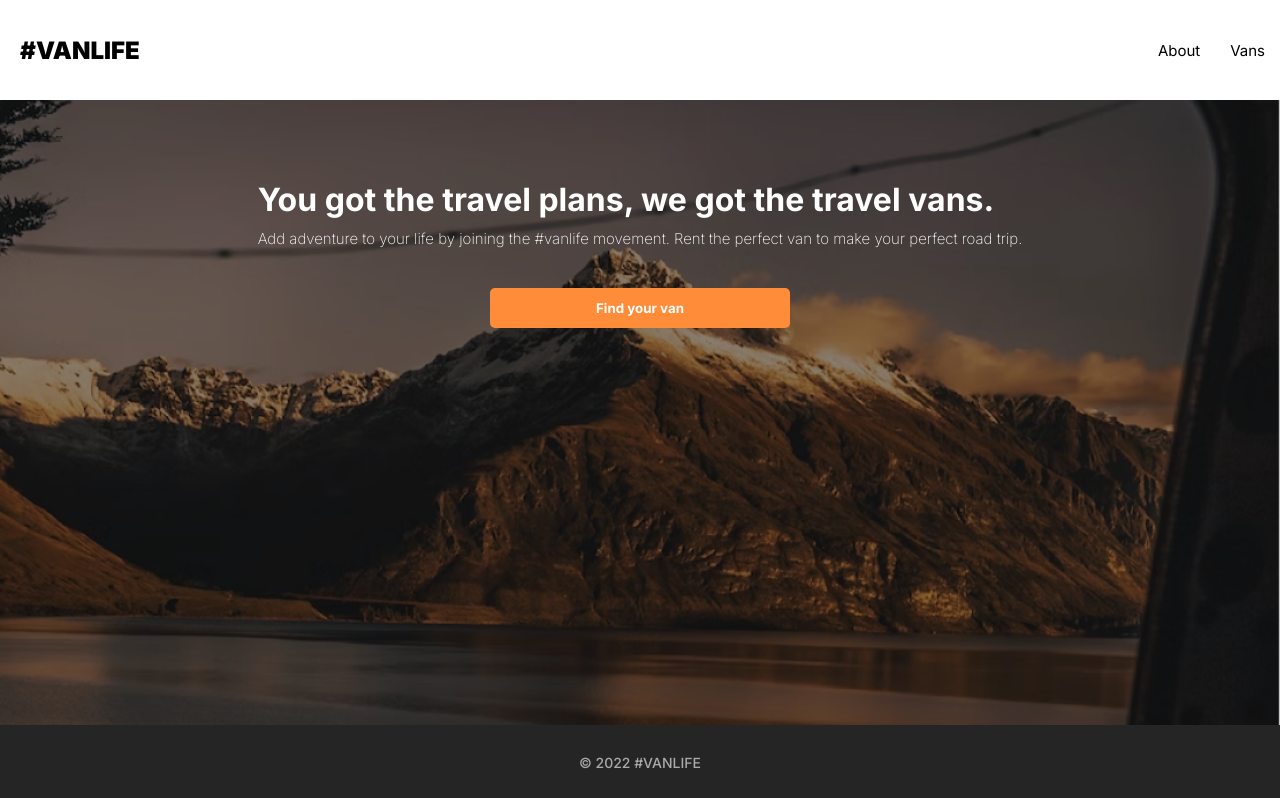
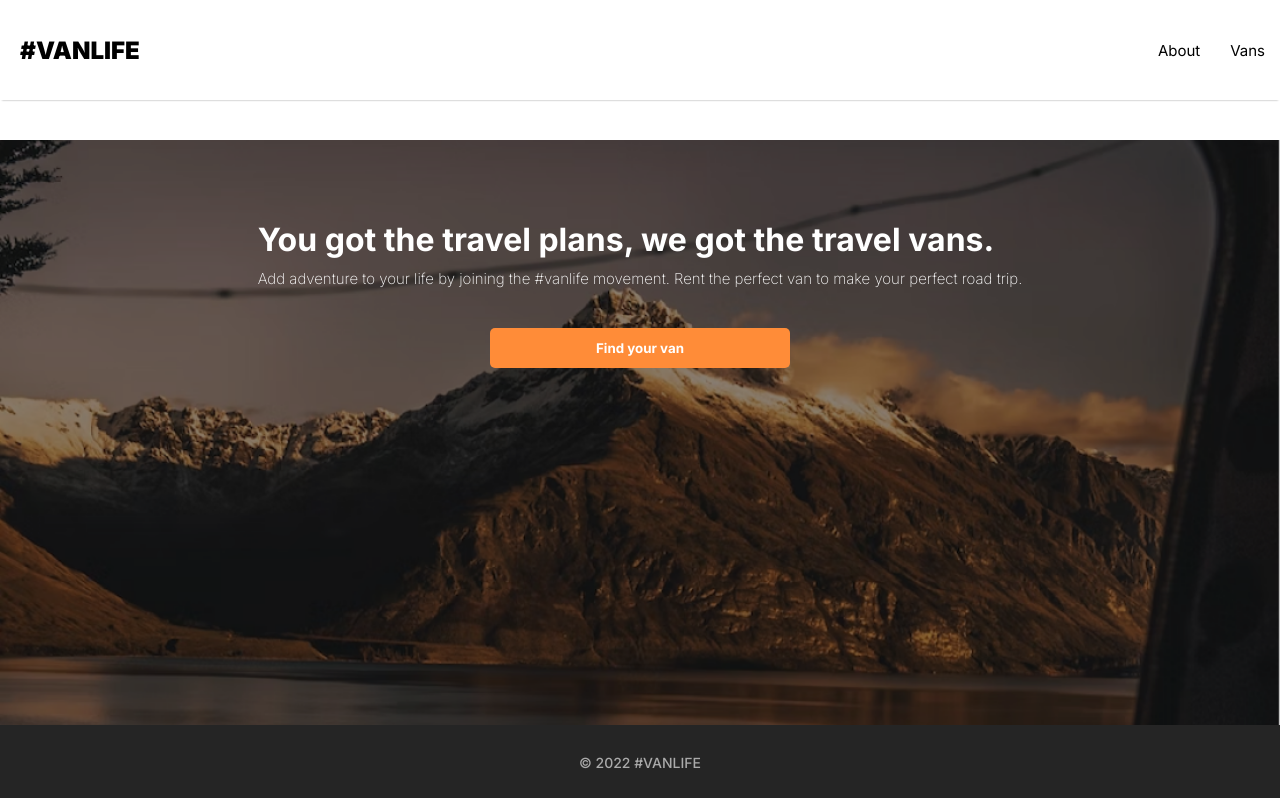
Before and after one commit to SimoMassaro52/VanLife, a React (Vite) app: page / in a window 1280 px wide. Shown: the top 798 px of the page. Built offline with nearby package versions, Linux system fonts and the light colour scheme; what miragejs would draw is missing.

Commit message:
added van detail page

```diff
--- a/src/App.css
+++ b/src/App.css
@@ -20,6 +20,7 @@ nav {
 	overflow: hidden;
 	z-index: 2;
 	background-color: white;
+	box-shadow: 0 2px 2px -2px rgba(0, 0, 0, 0.4);
 }
 
 .nav-logo {
@@ -47,7 +48,7 @@ nav {
 /* Home */
 
 main {
-	margin: 100px 0;
+	margin: 140px 0;
 }
 
 .home-hero {
```
Also changed, not shown: src/App.jsx (+4 -4 lines), src/pages/About.jsx (renamed from src/components/About.jsx), src/pages/Home.jsx (renamed from src/components/Home.jsx), src/pages/VanDetail.jsx (renamed from src/components/VanDetail.jsx), src/pages/Vans.jsx (renamed from src/components/Vans.jsx).
